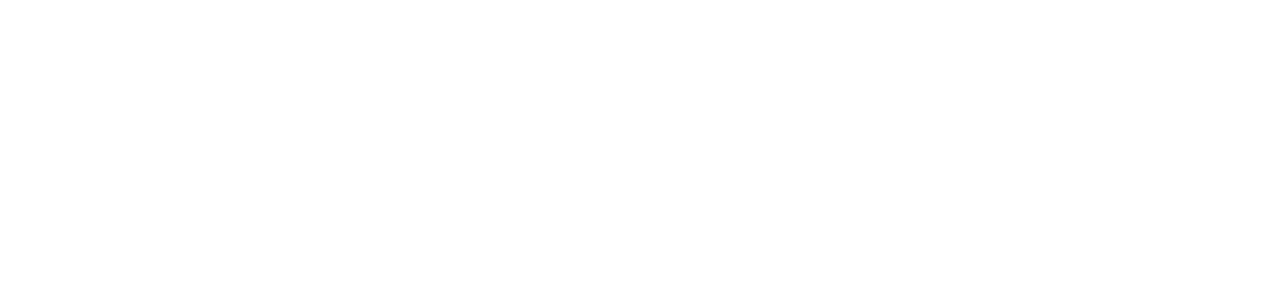
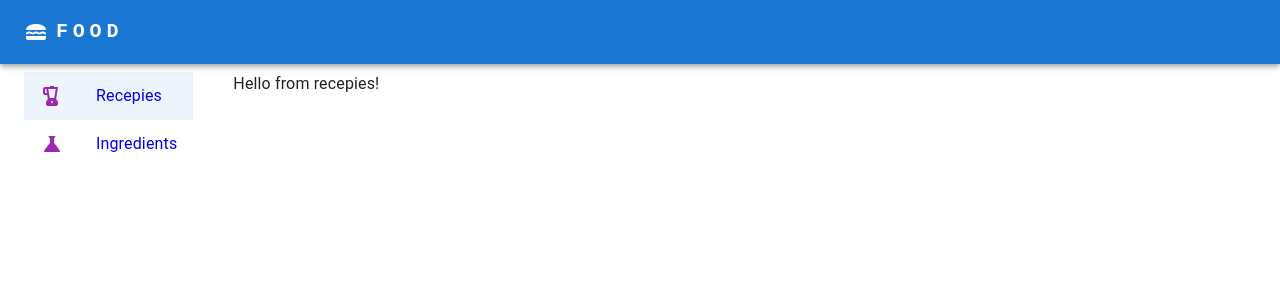
Before and after one commit to arubtsov/meal-planner, a React (Create React App) app: page /recepies in a window 1280 px wide. Before the commit this address had no page. Shown: the top 300 px of the page. Built offline with nearby package versions, Linux system fonts and the light colour scheme.

Commit message:
add dummy recepies slice and page

```diff
--- a/src/App.tsx
+++ b/src/App.tsx
@@ -1,12 +1,13 @@
 import { Routes, Route, Navigate } from "react-router-dom";
 import { MainLayout } from './components/';
-import { Ingredients } from './pages'
+import { Ingredients, Recepies } from './pages'
 
 function App() {
   return (
     <Routes>
       <Route path="/" element={<MainLayout />}>
-        <Route path="/" element={<Navigate to="/ingredients" />} />
+        <Route path="/" element={<Navigate to="/recepies" />} />
+        <Route path="/recepies" element={<Recepies />} />
         <Route path="/ingredients" element={<Ingredients />} />
       </Route>
     </Routes>
--- a/src/app/root-reducer.ts
+++ b/src/app/root-reducer.ts
@@ -1,9 +1,11 @@
 import { combineReducers } from '@reduxjs/toolkit';
 
 import ingredients from '../features/ingredients/ingredients-slice';
+import recepies from '../features/recepies/recepies-slice'
 
 const rootReducer = combineReducers({
     ingredients,
+    recepies,
 });
 
 export type RootState = ReturnType<typeof rootReducer>;
--- a/src/components/sidebar.tsx
+++ b/src/components/sidebar.tsx
@@ -1,10 +1,12 @@
 import List from '@mui/material/List';
 import { SidebarLink } from './sidebar-link';
 import ScienceIcon from '@mui/icons-material/Science';
+import BlenderIcon from '@mui/icons-material/Blender';
 
 export function Sidebar() {
     return (
         <List>
+            <SidebarLink to='/recepies' text='Recepies' icon={<BlenderIcon color="secondary" />} />
             <SidebarLink to='/ingredients' text='Ingredients' icon={<ScienceIcon color="secondary" />} />
         </List>
     )
--- /dev/null
+++ b/src/features/recepies/recepies-slice.ts
@@ -0,0 +1,34 @@
+import { createSlice, PayloadAction } from '@reduxjs/toolkit'
+import type { RootState } from '../../app/store'
+
+export interface Recepie {
+    id: string
+    name: string
+}
+
+interface RecepiesState {
+    list: Recepie[]
+}
+
+const initialState: RecepiesState = {
+    list: [],
+}
+
+export const recepiesSlice = createSlice({
+    name: 'recepies',
+    initialState,
+    reducers: {
+      addRecepie(state, action: PayloadAction<Recepie>) {
+        state.list.push(action.payload)
+      },
+      deleteRecepie(state, action: PayloadAction<string>) {
+          state.list = state.list.filter(recepie => recepie.id !== action.payload)
+      }
+    },
+})
+
+export const { addRecepie, deleteRecepie } = recepiesSlice.actions
+
+export const selectRecepies = (state: RootState) => state.recepies.list
+
+export default recepiesSlice.reducer
--- a/src/pages/index.ts
+++ b/src/pages/index.ts
@@ -1 +1,2 @@
 export * from './ingredients'
+export * from './recepies'
--- /dev/null
+++ b/src/pages/recepies.tsx
@@ -0,0 +1,5 @@
+import Box from '@mui/material/Box'
+
+export function Recepies() {
+    return <Box>Hello from recepies!</Box>
+}
```
